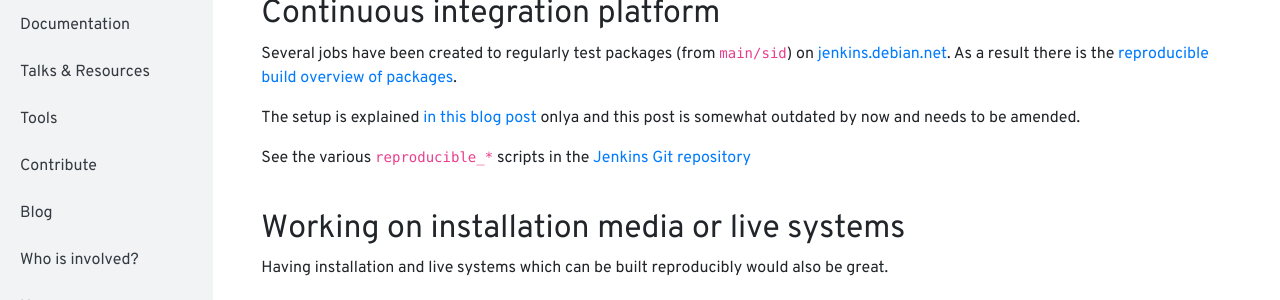
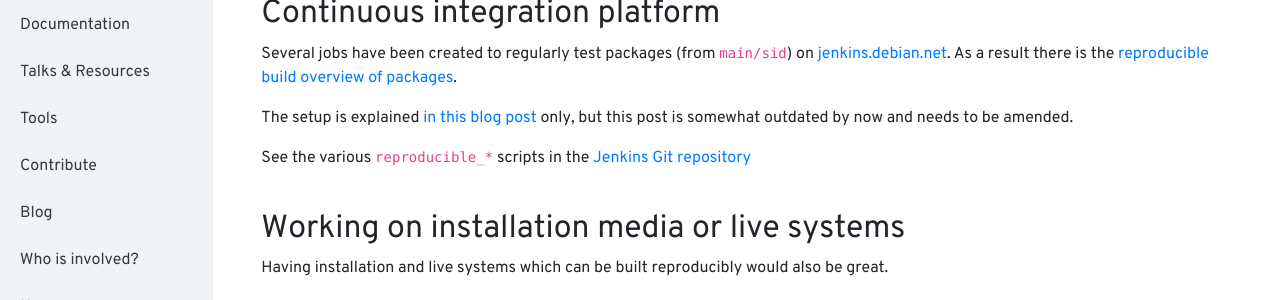
Before and after one commit to prototypefund/reproducible-website, a Jekyll site: the page built from contribute/index.md, in a window 1280 px wide and 900 px high, scrolled down 4509 px. Shown: the part 150-450 px from the top of the window. Built offline with Jekyll 4.4.1, drawn with Linux system fonts in a browser that asks for light colours.

Commit message:
contribute: fix some links and typos

```diff
--- a/contribute/index.md
+++ b/contribute/index.md
@@ -14,7 +14,7 @@
 
 IRC discussions happen in the `#reproducible-builds` channel on [irc.oftc.net](https://www.oftc.net/).
 
-* [Join the Reproducible Builds group]({{ "/contribute/salsa/" | prepend: site.baseurl }}")
+* [Join the Reproducible Builds group]({{ "/contribute/salsa/" | prepend: site.baseurl }})
   on [Salsa](https://salsa.debian.org/) to contribute directly on our Git
   repositories.
 
@@ -38,10 +38,10 @@
    packages that use debhelper will be much easier to make reproducible with
    just an upgrade of the toolchain.
 
-1. [Inventory issues](#Inventorying_issues) found by the continuous integration
+1. [Inventory issues](#inventorying-issues) found by the continuous integration
    platform.
 
-1. [Fix known reproducibility issues](#Fixing_issues). See the
+1. [Fix known reproducibility issues](#fixing-issues). See the
    [inventory of identified issues](https://reproducible.debian.net/index_issues.html).
 
 1. Improve our common [tools]({{ "/tools/" | prepend: site.baseurl }}):
@@ -68,7 +68,7 @@
 
 ## How to report bugs in Debian
 
-[Overview of all bug reports concerning reproducible builds](http://bugs.debian.org/cgi-bin/pkgreport.cgi?usertag=reproducible-builds@lists.alioth.debian.org)
+[Overview of all bug reports concerning reproducible builds](https://bugs.debian.org/cgi-bin/pkgreport.cgi?usertag=reproducible-builds@lists.alioth.debian.org)
 
 All bugs relevant to the reproducible builds project should use
 [usertags](https://bugs.debian.org/usertags) with user
@@ -275,10 +275,10 @@
 [reproducible build overview of packages](https://reproducible.debian.net).
 
 The setup is explained [in this blog post](http://layer-acht.org/thinking/blog/20140925-reproducible-builds/)
-onlya and this post is somewhat outdated by now and needs to be amended.
+only, but this post is somewhat outdated by now and needs to be amended.
 
 See the various `reproducible_*` scripts in the
-[Jenkins Git repository](http://salsa.debian.org/qa/jenkins.debian.net/tree/master/bin/)
+[Jenkins Git repository](https://salsa.debian.org/qa/jenkins.debian.net/tree/master/bin/)
 
 ## Working on installation media or live systems
 
@@ -298,7 +298,7 @@
 ## External links
 
 * [Reproducible installs](https://wiki.debian.org/ReproducibleBuilds/ReproducibleInstalls)
-* [Announcing Whonix's First Implementation of Verifiable Builds](http://lists.alioth.debian.org/pipermail/reproducible-builds/Week-of-Mon-20131209/000009.html)
+* [Announcing Whonix's First Implementation of Verifiable Builds](https://lists.alioth.debian.org/pipermail/reproducible-builds/Week-of-Mon-20131209/000009.html)
 * [Whonix Verifiable Builds](https://www.whonix.org/wiki/Verifiable_Builds)
 * [Tails reproducible builds blueprint](https://tails.boum.org/blueprint/reproducible_builds/)
 * [reproducible debootstrap](https://github.com/lamby/debootstrap/commits/pu/source-date-epoch)
```
